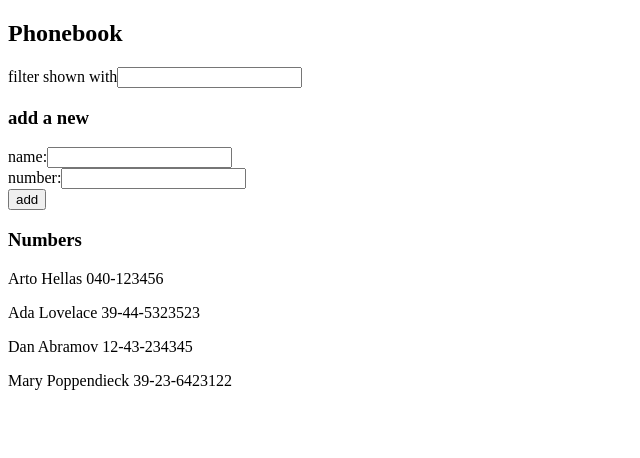
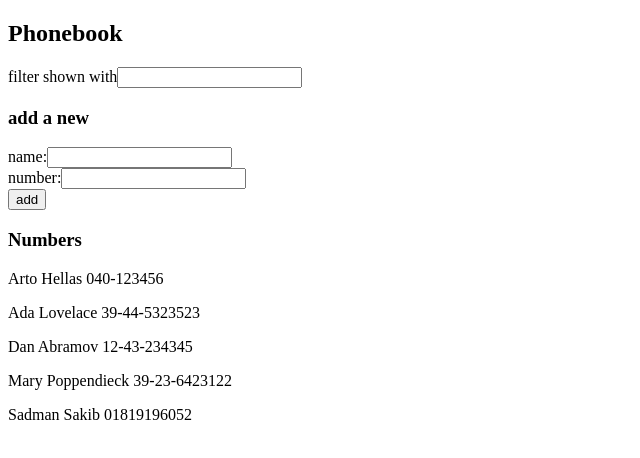
Before and after one commit to ZTanvir/Fullstackopen-exercises, a React (Vite) app in the folder part2/phonebook/: page / in a window 1280 px wide. Shown: the top 458 px of the page, without its empty margins (0-640 px from the left). Built offline with nearby package versions, Linux system fonts and the light colour scheme; data requests are answered from the project's data file.

Commit message:
Add solution for exercise 2.12 in part 2

```diff
--- a/part2/phonebook/db.json
+++ b/part2/phonebook/db.json
@@ -1,5 +1,5 @@
 {
-    "persons":[
+  "persons": [
     {
       "name": "Arto Hellas",
       "number": "040-123456",
@@ -19,6 +19,11 @@
       "name": "Mary Poppendieck",
       "number": "39-23-6423122",
       "id": 4
+    },
+    {
+      "name": "Sadman Sakib",
+      "number": "01819196052",
+      "id": 5
     }
   ]
 }
--- a/part2/phonebook/src/App.jsx
+++ b/part2/phonebook/src/App.jsx
@@ -81,7 +81,7 @@ const App = () => {
   const [newPhoneNumber, setNewPhoneNumber] = useState("");
   const [searchName, setSearchName] = useState("");
 
-  // get person data from http://localhost:3000/persons
+  // get persons data from http://localhost:3000/persons
   useEffect(() => {
     axios.get("http://localhost:3000/persons").then((response) => {
       let data = response.data;
@@ -98,16 +98,19 @@ const App = () => {
       if (matchPerson) {
         alert(`${newName} is already added to phonebook`);
       } else {
-        let uuid = self.crypto.randomUUID();
         const newPerson = {
           name: newName,
           number: newPhoneNumber,
-          id: uuid,
         };
-        setPersons(persons.concat(newPerson));
+        // add new person name and phone number to json server
+        axios
+          .post("http://localhost:3000/persons", newPerson)
+          .then((response) => {
+            setPersons(persons.concat(response.data));
+          });
+        setNewName("");
+        setNewPhoneNumber("");
       }
-      setNewName("");
-      setNewPhoneNumber("");
     }
   };
 
```
Lines whose indentation alone changed are shown as unchanged.
